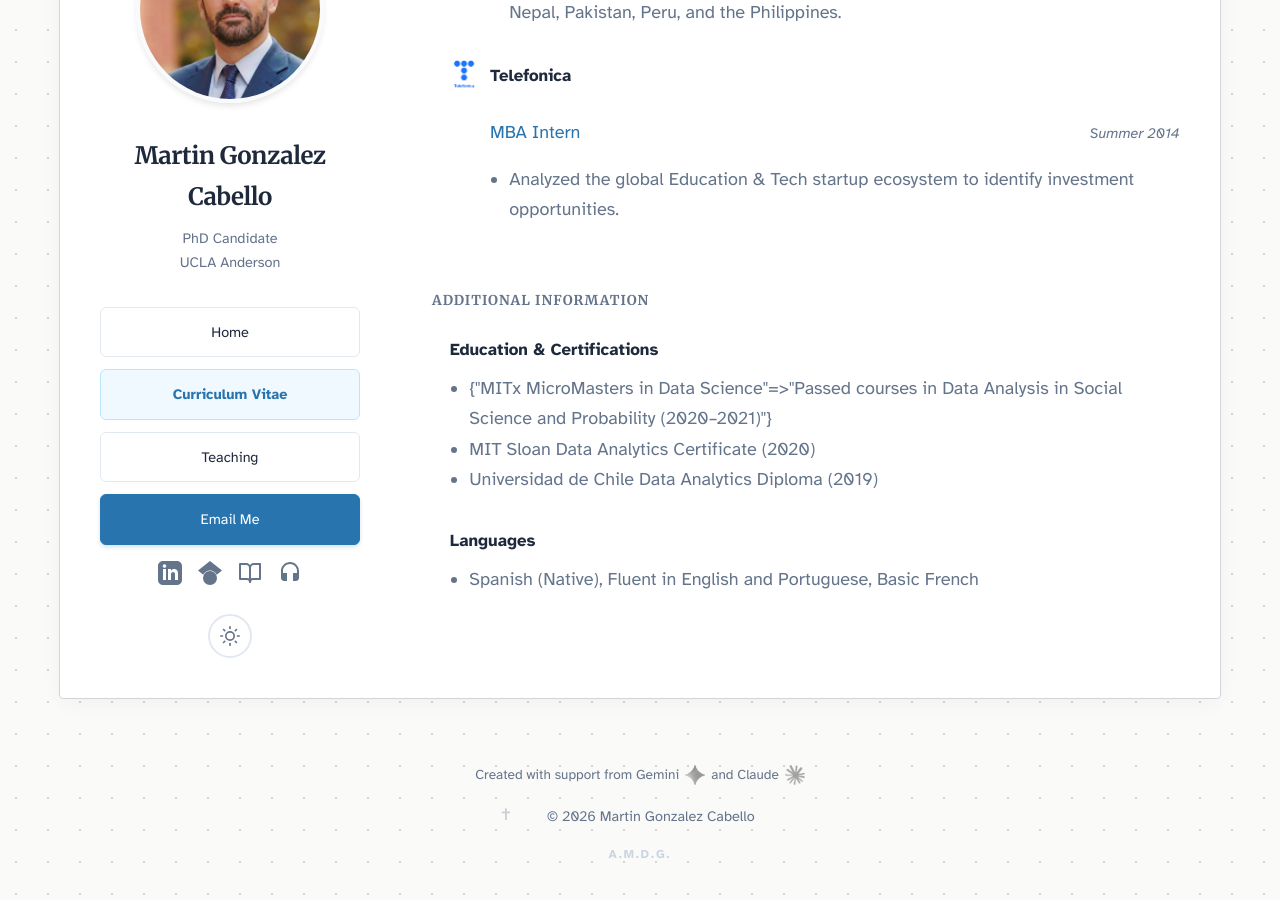
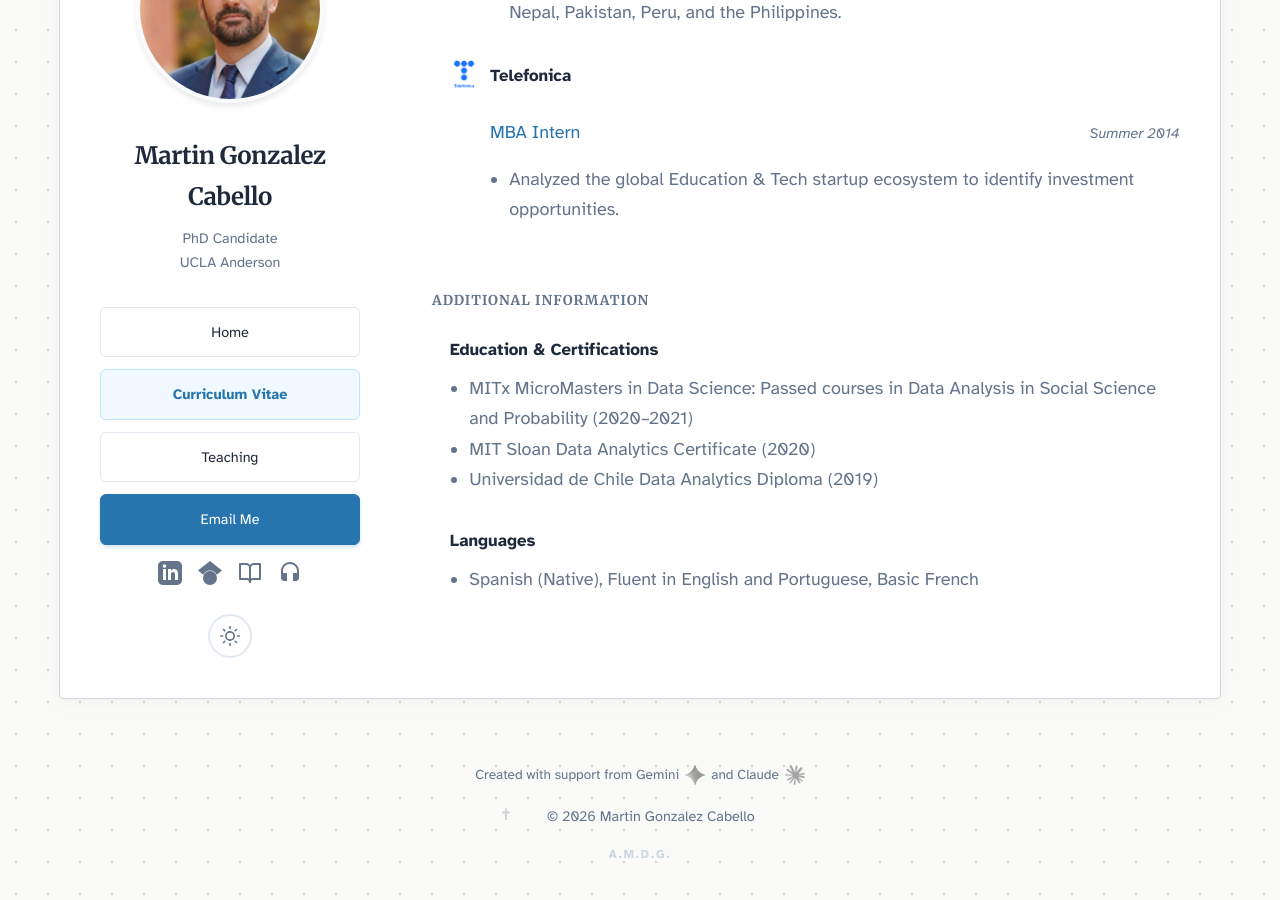
Before and after one commit to martins73/research-site, a Jekyll site: the page built from cv.html, in a window 1280 px wide and 900 px high, scrolled down 2578 px. Built offline with Jekyll 4.4.1, drawn with Linux system fonts in a browser that asks for light colours.

Commit message:
Fix formatting of education certification entry

```diff
--- a/_data/cv/additional_information.yml
+++ b/_data/cv/additional_information.yml
@@ -1,6 +1,6 @@
 - title: Education & Certifications
   items:
-    - MITx MicroMasters in Data Science: Passed courses in Data Analysis in Social Science and Probability (2020–2021)
+    - "MITx MicroMasters in Data Science: Passed courses in Data Analysis in Social Science and Probability (2020–2021)"
     - MIT Sloan Data Analytics Certificate (2020)
     - Universidad de Chile Data Analytics Diploma (2019)
 
```
